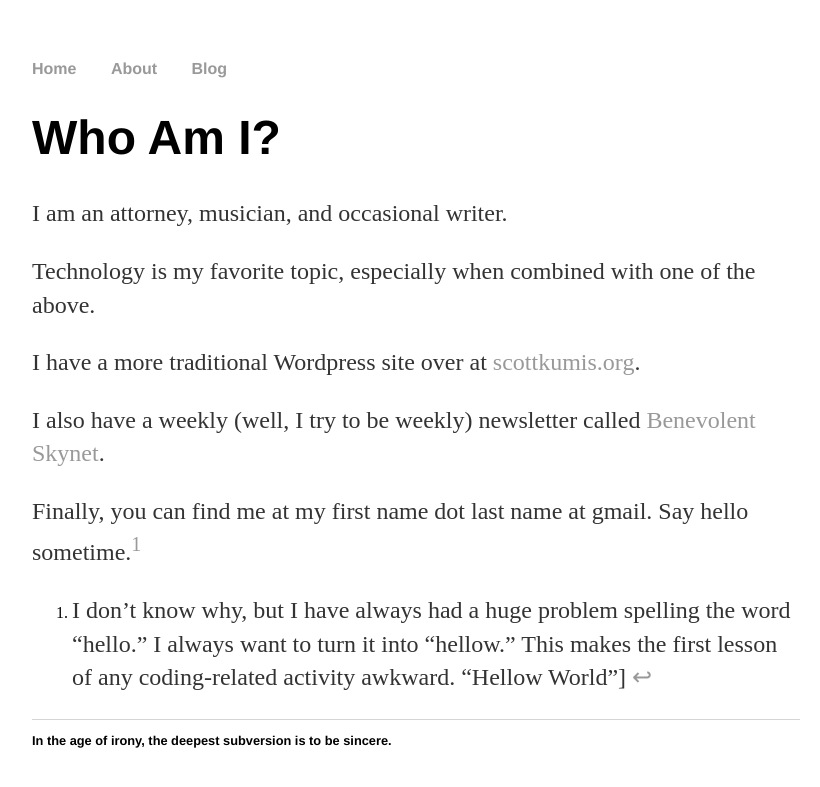
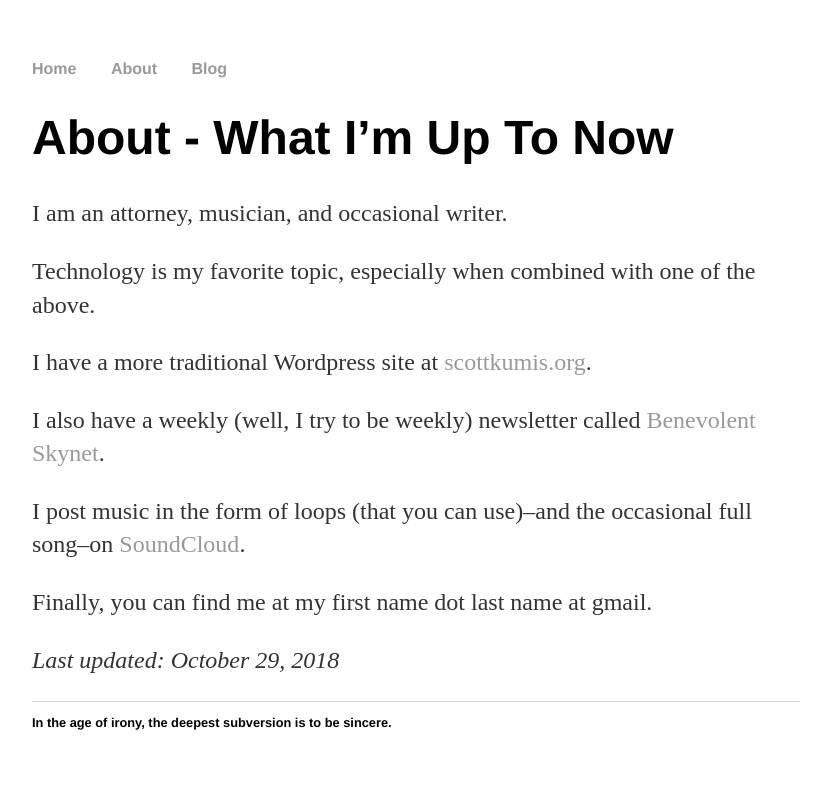
Before and after one commit to scottsimuk22/scottsimuk22.github.io, a Jekyll site: the page built from about.md, in a window 1280 px wide. Shown: the top 787 px of the page, without its empty margins (224-1044 px from the left). Built offline with Jekyll 4.4.1, drawn with Linux system fonts in a browser that asks for light colours.

Commit message:
Updates
Updated About page.

```diff
--- a/about.md
+++ b/about.md
@@ -4,15 +4,19 @@ title: About
 permalink: /about/
 ---
 
-# Who Am I?
+# About - What I'm Up To Now
+
 I am an attorney, musician, and occasional writer.
 
 Technology is my favorite topic, especially when combined with one of the above.
 
-I have a more traditional Wordpress site over at [scottkumis.org](https://www.scottkumis.org).
+I have a more traditional Wordpress site at [scottkumis.org](https://www.scottkumis.org).
 
 I also have a weekly (well, I try to be weekly) newsletter called [Benevolent Skynet](https://tinyletter.com/BenevolentSkynet).
 
-Finally, you can find me at my first name dot last name at gmail. Say hello sometime.[^1]
+I post music in the form of loops (that you can use)--and the occasional full song--on [SoundCloud](https://soundcloud.com/algone).
 
-[^1]:I don't know why, but I have always had a huge problem spelling the word "hello." I always want to turn it into "hellow." This makes the first lesson of any coding-related activity awkward. "Hellow World"]
+Finally, you can find me at my first name dot last name at gmail.
+
+
+*Last updated: October 29, 2018*
```
